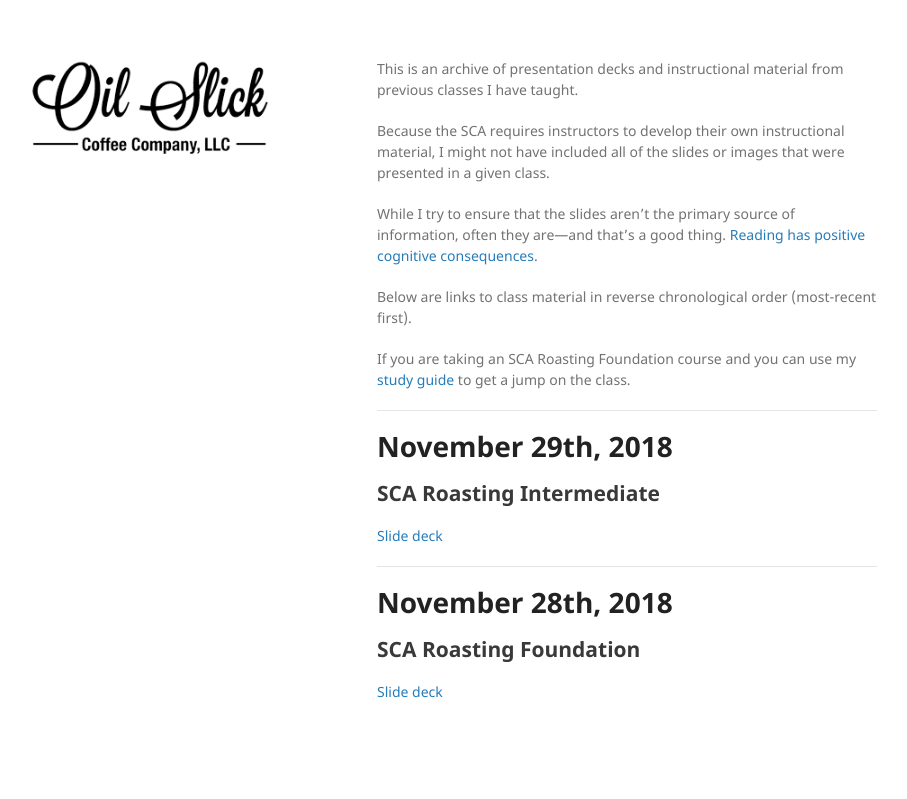
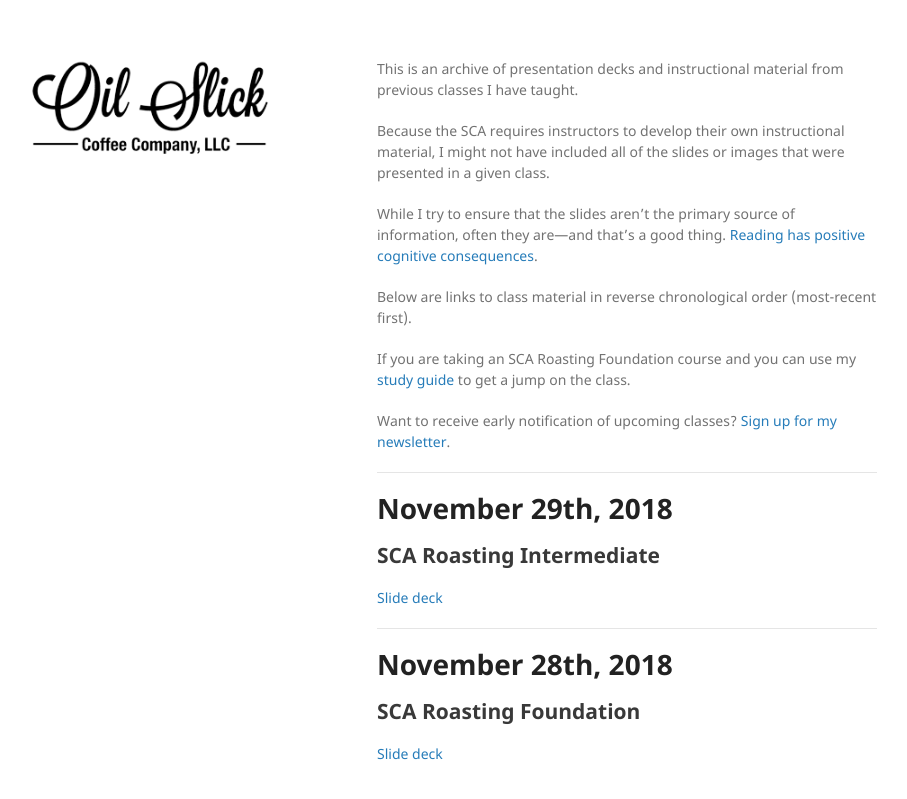
Before and after one commit to OilSlick/caffeinated.training, a Jekyll site: the page built from index.md, in a window 1280 px wide. Shown: the top 799 px of the page, without its empty margins (193-1100 px from the left). Built offline with Jekyll 4.4.1, drawn with Linux system fonts in a browser that asks for light colours; the repository's description, which GitHub fills in, is left out.

Commit message:
new signup form

```diff
--- a/index.md
+++ b/index.md
@@ -10,6 +10,8 @@ While I try to ensure that the slides aren't the primary source of information,
 Below are links to class material in reverse chronological order (most-recent first).
 
 If you are taking an SCA Roasting Foundation course and you can use my <a target="_blank" rel="noopener noreferrer external" title="" href="/foundation-study-v1.html">study guide</a> to get a jump on the class.
+
+Want to receive early notification of upcoming classes? <a href="/signup.html">Sign up for my newsletter</a>.
 
 ----
 
```
Also changed, not shown: 3 other files.
